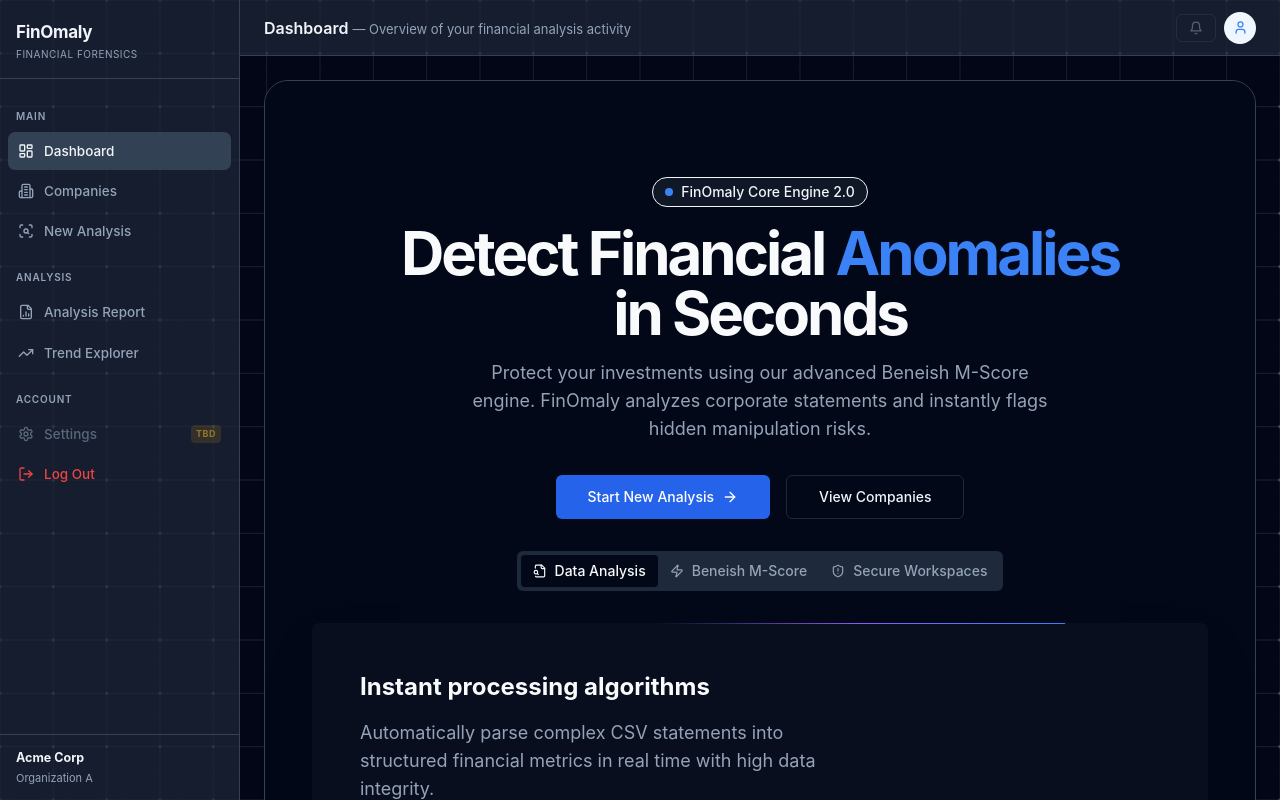
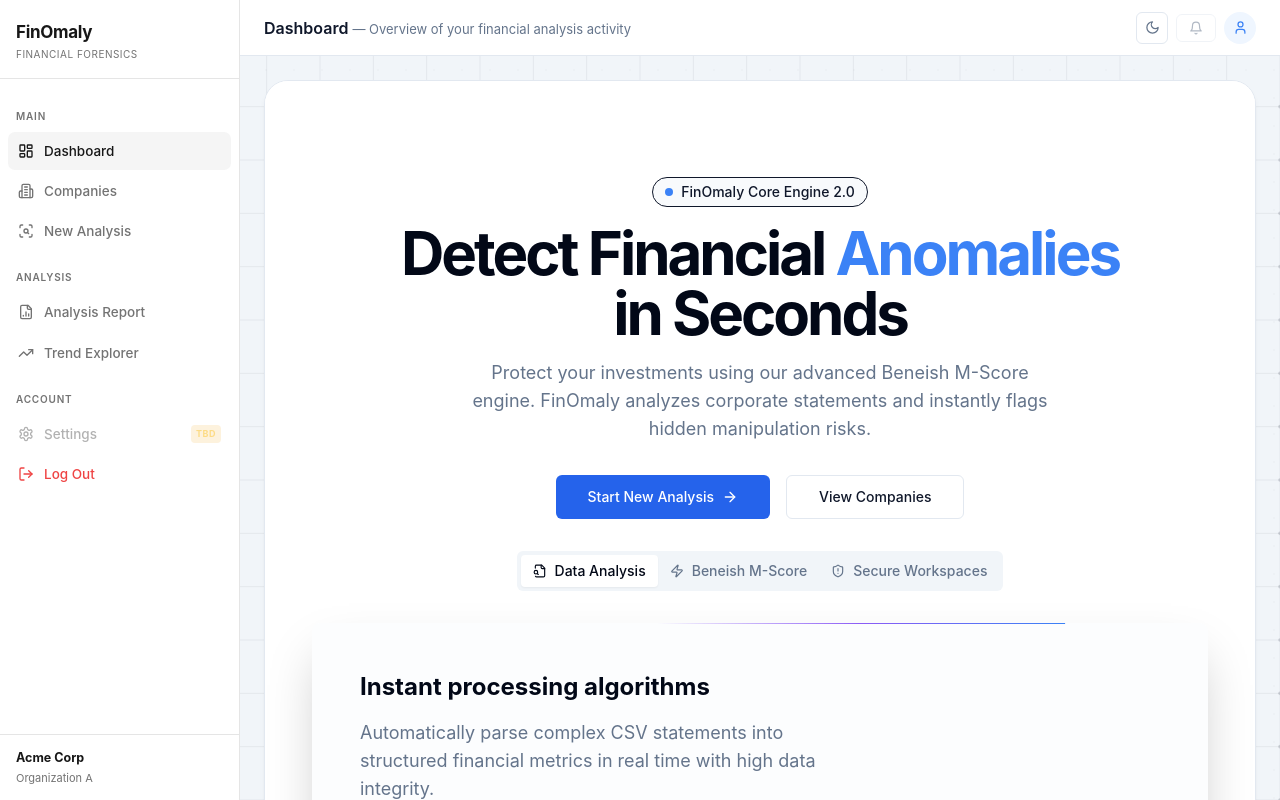
Before and after one commit to charan-lingam/FinOmaly, a React (Vite) app in the folder frontend/: page / in a window 1280 px wide. Built offline with nearby package versions, Linux system fonts and the light colour scheme; no server answers; sample sign-in values are in the browser's storage.

Commit message:
feat: restore theme toggle and add light mode support to KineticGrid

```diff
--- a/frontend/src/components/layout/Navbar.jsx
+++ b/frontend/src/components/layout/Navbar.jsx
@@ -1,6 +1,6 @@
 import { useLocation, Link } from 'react-router-dom'
 import { Bell, User } from 'lucide-react'
-
+import { ModeToggle } from '../mode-toggle'
 
 const PAGE_TITLES = {
   '/': { title: 'Dashboard', subtitle: 'Overview of your financial analysis activity' },
@@ -24,7 +24,7 @@
 
       {/* Right side actions */}
       <div style={{ display: 'flex', alignItems: 'center', gap: 8 }}>
-
+        <ModeToggle />
         <button
           className="btn btn-outline btn-sm"
           style={{ opacity: 0.5, cursor: 'not-allowed' }}
--- a/frontend/src/components/theme-provider.tsx
+++ b/frontend/src/components/theme-provider.tsx
@@ -27,7 +27,7 @@
   ...props
 }: ThemeProviderProps) {
   const [theme, setTheme] = useState<Theme>(
-    () => (localStorage.getItem(storageKey) as Theme) || "dark"
+    () => (localStorage.getItem(storageKey) as Theme) || defaultTheme
   )
 
   useEffect(() => {
--- a/frontend/src/components/ui/kinetic-grid.tsx
+++ b/frontend/src/components/ui/kinetic-grid.tsx
@@ -25,8 +25,6 @@
 const MAX_WARP = 24;
 const DOT_SPACING = 28;
 const LERP_SPEED = 0.08;
-
-const LINE_BASE = { r: 255, g: 255, b: 255, a: 0.13 };
 const NODE_BASE_RADIUS = 1.8;
 const NODE_ACTIVE_RADIUS = 3.2;
 
@@ -152,9 +150,15 @@
       const mouse = mouseRef.current;
       const ripples = ripplesRef.current;
 
+      const isDark = document.documentElement.classList.contains("dark");
+      const activeThemeKey = isDark ? (globalColor ?? "default") : "light";
+
       const theme = {
         default: {
           bg: "#020617",
+          dotColor: "rgba(255,255,255,0.05)",
+          lineBase: { r: 255, g: 255, b: 255, a: 0.13 },
+          nodeBase: { r: 255, g: 255, b: 255, a: 0.2 },
           lineActive: { r: 74, g: 158, b: 255, a: 0.9 },
           nodeActive: { r: 74, g: 158, b: 255, a: 1.0 },
           glow: "74,158,255",
@@ -162,12 +166,25 @@
         },
         monochrome: {
           bg: "#000000",
+          dotColor: "rgba(255,255,255,0.05)",
+          lineBase: { r: 255, g: 255, b: 255, a: 0.13 },
+          nodeBase: { r: 255, g: 255, b: 255, a: 0.2 },
           lineActive: { r: 255, g: 255, b: 255, a: 0.9 },
           nodeActive: { r: 255, g: 255, b: 255, a: 1.0 },
           glow: "255,255,255",
           ripple: "255,255,255",
         },
-      }[globalColor ?? "default"];
+        light: {
+          bg: "#f1f5f9",
+          dotColor: "rgba(15,23,42,0.05)",
+          lineBase: { r: 15, g: 23, b: 42, a: 0.08 },
+          nodeBase: { r: 15, g: 23, b: 42, a: 0.15 },
+          lineActive: { r: 59, g: 130, b: 246, a: 0.8 },
+          nodeActive: { r: 59, g: 130, b: 246, a: 1.0 },
+          glow: "59,130,246",
+          ripple: "59,130,246",
+        }
+      }[activeThemeKey as "default" | "monochrome" | "light"];
 
       ctx.clearRect(0, 0, W, H);
 
@@ -176,7 +193,7 @@
       ctx.fillRect(0, 0, W, H);
 
       // Static background dot texture
-      ctx.fillStyle = "rgba(255,255,255,0.05)";
+      ctx.fillStyle = theme.dotColor;
       for (let x = DOT_SPACING / 2; x < W; x += DOT_SPACING) {
         for (let y = DOT_SPACING / 2; y < H; y += DOT_SPACING) {
           ctx.beginPath();
@@ -230,7 +247,7 @@
         ctx.beginPath();
         ctx.moveTo(p1.x, p1.y);
         ctx.lineTo(p2.x, p2.y);
-        ctx.strokeStyle = lerpColor(LINE_BASE, theme.lineActive, t);
+        ctx.strokeStyle = lerpColor(theme.lineBase, theme.lineActive, t);
         ctx.lineWidth = lerpN(0.8, 1.5, t);
         ctx.stroke();
       };
@@ -286,7 +303,7 @@
           ctx.beginPath();
           ctx.arc(p.x, p.y, r, 0, Math.PI * 2);
           ctx.fillStyle = lerpColor(
-            { r: 255, g: 255, b: 255, a: 0.2 },
+            theme.nodeBase,
             theme.nodeActive,
             t,
           );
--- a/frontend/src/pages/Profile.jsx
+++ b/frontend/src/pages/Profile.jsx
@@ -115,7 +115,7 @@
           </div>
           <div className="card-body" style={{ paddingTop: 20 }}>
             <p className="text-secondary" style={{ fontSize: 14 }}>
-              Theme preferences are locked to Dark Mode for the best experience with the interactive background. Additional notification settings and API keys will be available in a future update.
+              Theme preferences are now controlled via the toggle in the navigation bar. Additional notification settings and API keys will be available in a future update.
             </p>
           </div>
         </div>
```
